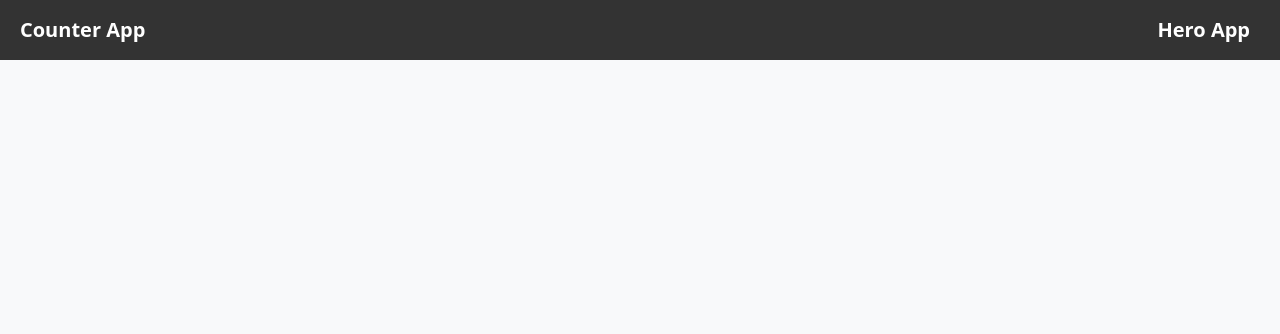
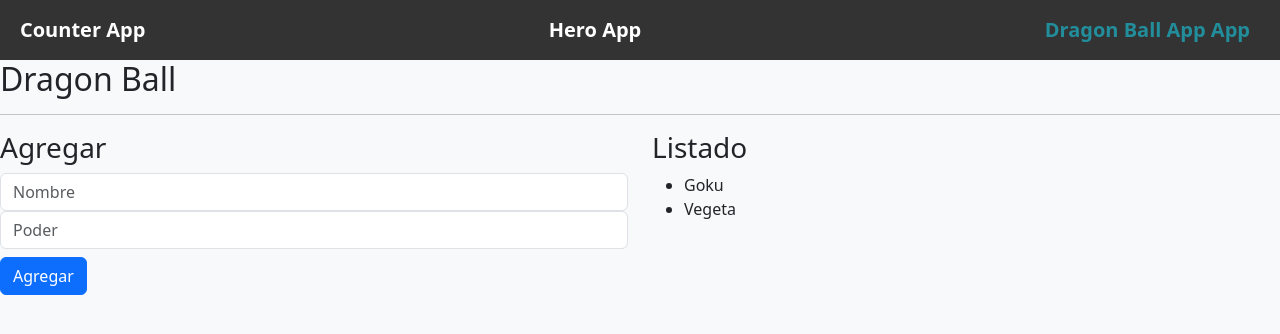
Before and after one commit to sdieg82/counter-app-a19, an Angular app: page /dbz in a window 1280 px wide. Before the commit this address led to /. Shown: the top 334 px of the page. Built offline with nearby package versions, Linux system fonts and the light colour scheme.

Commit message:
Dragon Ball component

```diff
--- a/src/app/app.component.ts
+++ b/src/app/app.component.ts
@@ -1,6 +1,6 @@
 import { Component } from '@angular/core';
 import { RouterOutlet } from '@angular/router';
-import { NavBarComponent } from "./components/nav-bar/nav-bar.component";
+import { NavBarComponent } from "./shared/nav-bar/nav-bar.component";
 
 @Component({
   selector: 'app-root',
--- a/src/app/app.routes.ts
+++ b/src/app/app.routes.ts
@@ -1,6 +1,7 @@
 import { Routes } from '@angular/router';
 import { CounterAppComponent } from './counter-app/counter-app.component';
 import { HeroPageComponent } from './hero-page/hero-page.component';
+import { DragonBallPageComponent } from './dragon-ball-page/dragon-ball-page.component';
 
 export const routes: Routes = [
    {
@@ -10,5 +11,9 @@
    {
       path:'hero',
       component:HeroPageComponent
+   },
+   {
+      path:'dbz',
+      component:DragonBallPageComponent
    }
 ];
--- /dev/null
+++ b/src/app/dragon-ball-page/dragon-ball-page.component.html
@@ -0,0 +1,28 @@
+<h2>Dragon Ball</h2>
+<hr>
+<div class="row">
+    <div class="col-6">
+        <h3>Agregar</h3>
+        <input
+        type="text"
+        placeholder="Nombre"
+        class="form-control"
+        >
+        <input
+        type="text"
+        placeholder="Poder"
+        class="form-control"
+        >
+        <button class="btn btn-primary mt-2">
+            Agregar
+        </button>
+    </div>
+    <div class="col-6">
+        <h3>Listado</h3>
+        <ul>
+            <li>Goku</li>
+            <li>Vegeta</li>
+        </ul>
+    </div>
+
+</div>
--- a/src/app/components/nav-bar/nav-bar.component.css
+++ b/src/app/shared/nav-bar/nav-bar.component.css
@@ -18,6 +18,5 @@
 
 }
 .active{
-    color: #f00;
-    font-size: 25px;
+    color: rgb(34, 142, 156);
 }
--- a/src/app/components/nav-bar/nav-bar.component.html
+++ b/src/app/shared/nav-bar/nav-bar.component.html
@@ -9,4 +9,9 @@
     routerLinkActive="active"
     [routerLinkActiveOptions]="{exact: true}"
     >Hero App</a>
+    <a
+    routerLink="/dbz"
+    routerLinkActive="active"
+    [routerLinkActiveOptions]="{exact: true}"
+    >Dragon Ball App App</a>
 </nav>
```
Also changed, not shown: src/app/dragon-ball-page/dragon-ball-page.component.ts (added, +12 -0 lines), src/app/dragon-ball-page/dragon-ball-page.component.css (added), src/app/shared/nav-bar/nav-bar.component.ts (renamed from src/app/components/nav-bar/nav-bar.component.ts).
